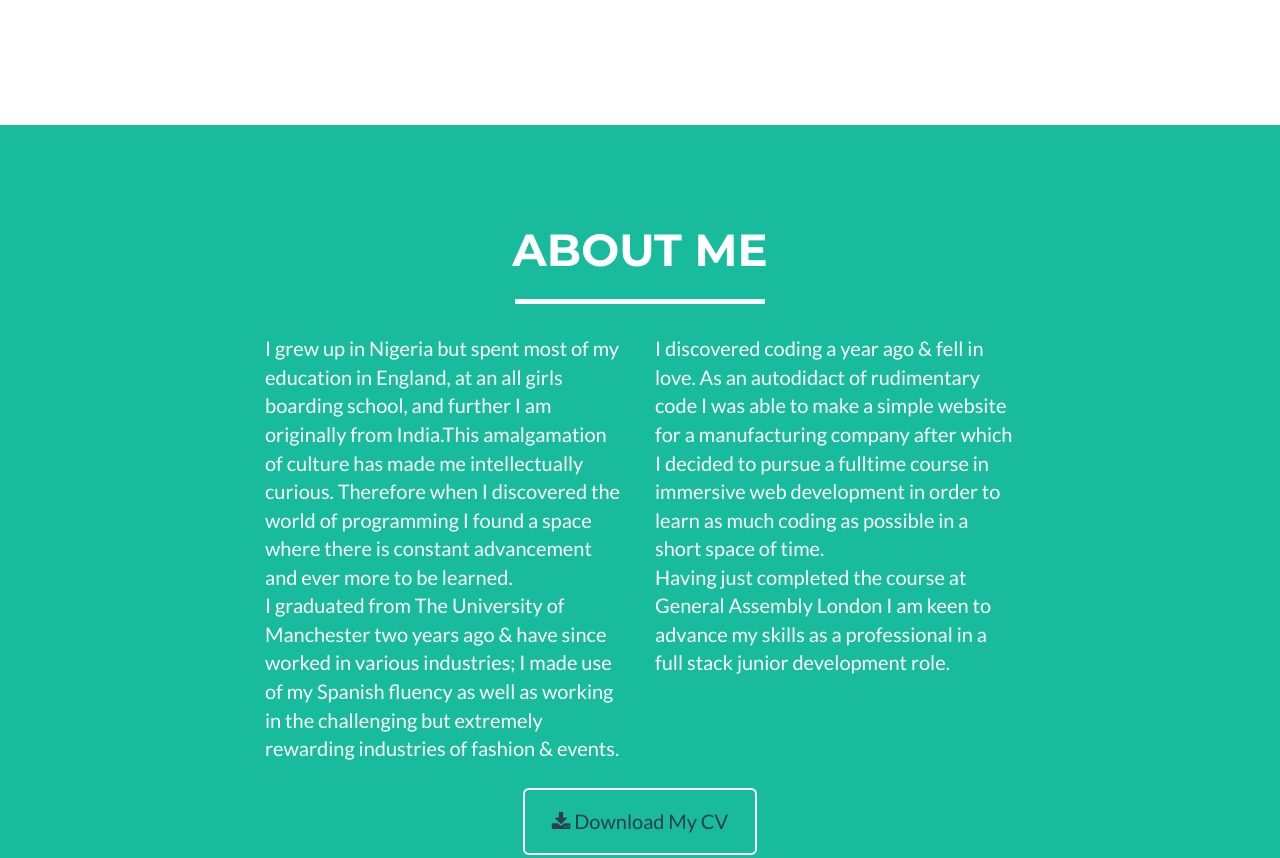
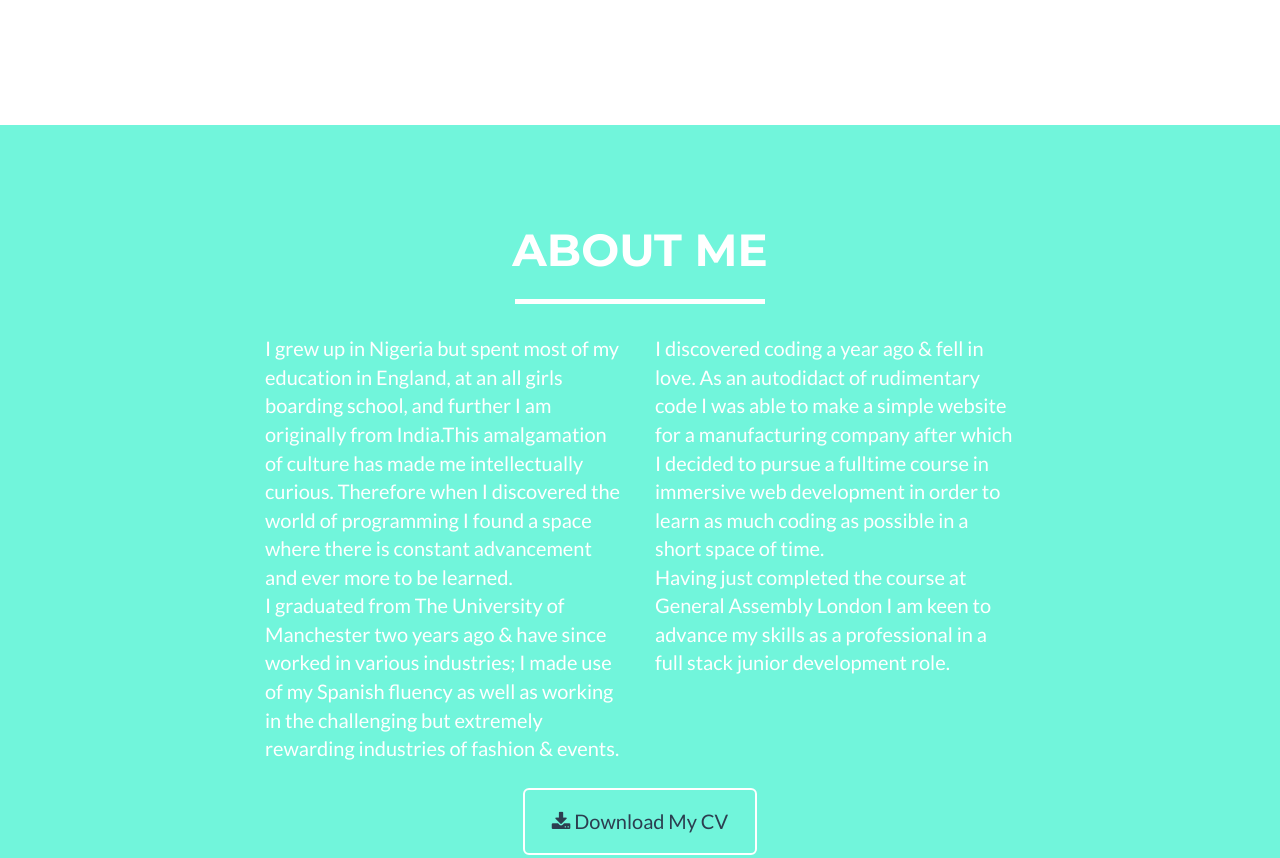
Before and after one commit to ThatTobMate/V-Portfolio, a plain HTML site: page index.html in a window 1280 px wide. Shown: the part 1540-2398 px from the top of the page. Drawn offline with nearby package versions, Linux system fonts and the light colour scheme.

Commit message:
css colors

```diff
--- a/css/freelancer.css
+++ b/css/freelancer.css
@@ -181,7 +181,7 @@ section h2 {
 
 section.success {
     color: #fff;
-    background: #18bc9c;
+    background: #71F5DB;
 }
 
 section.success a,
```
